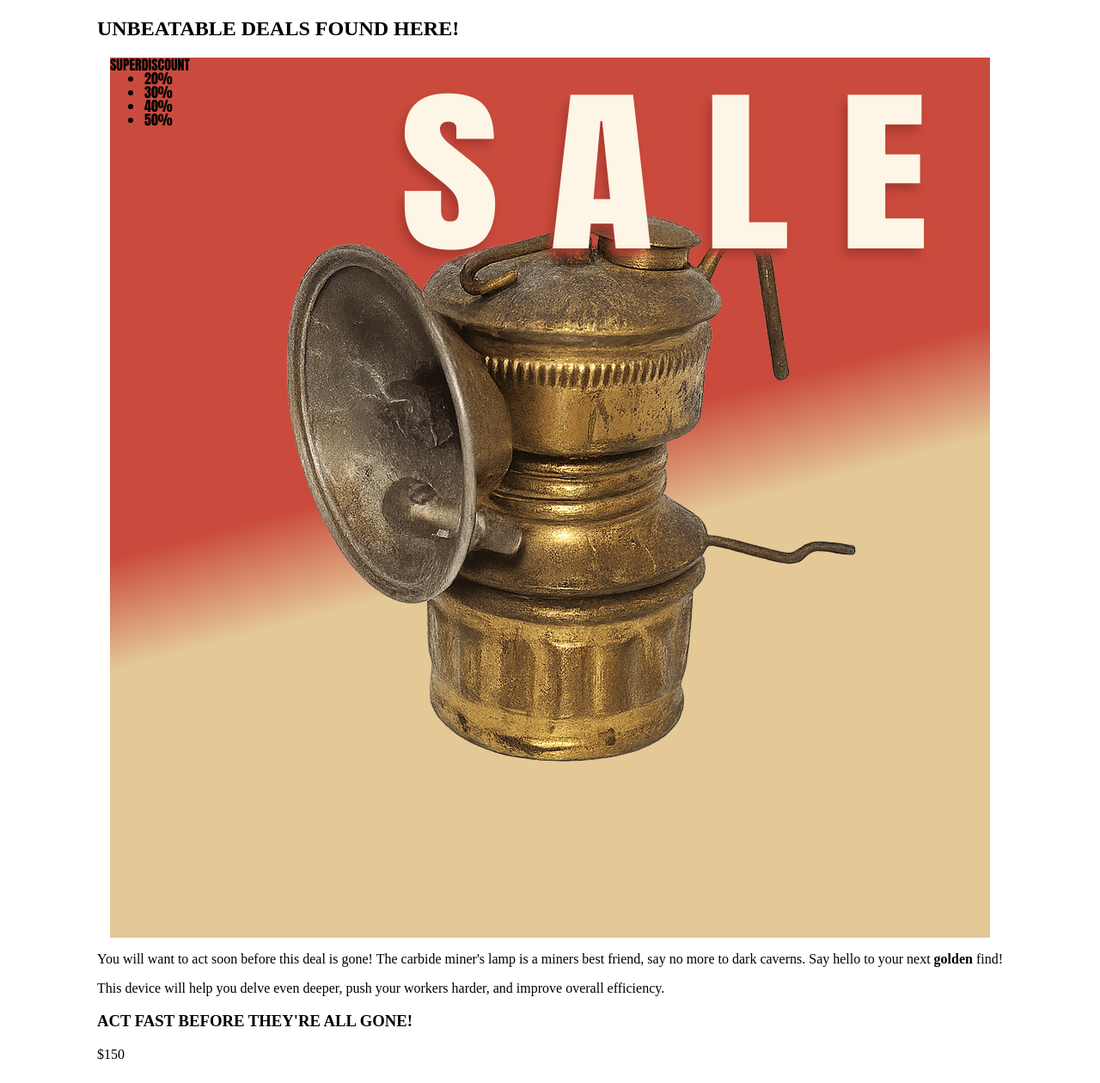
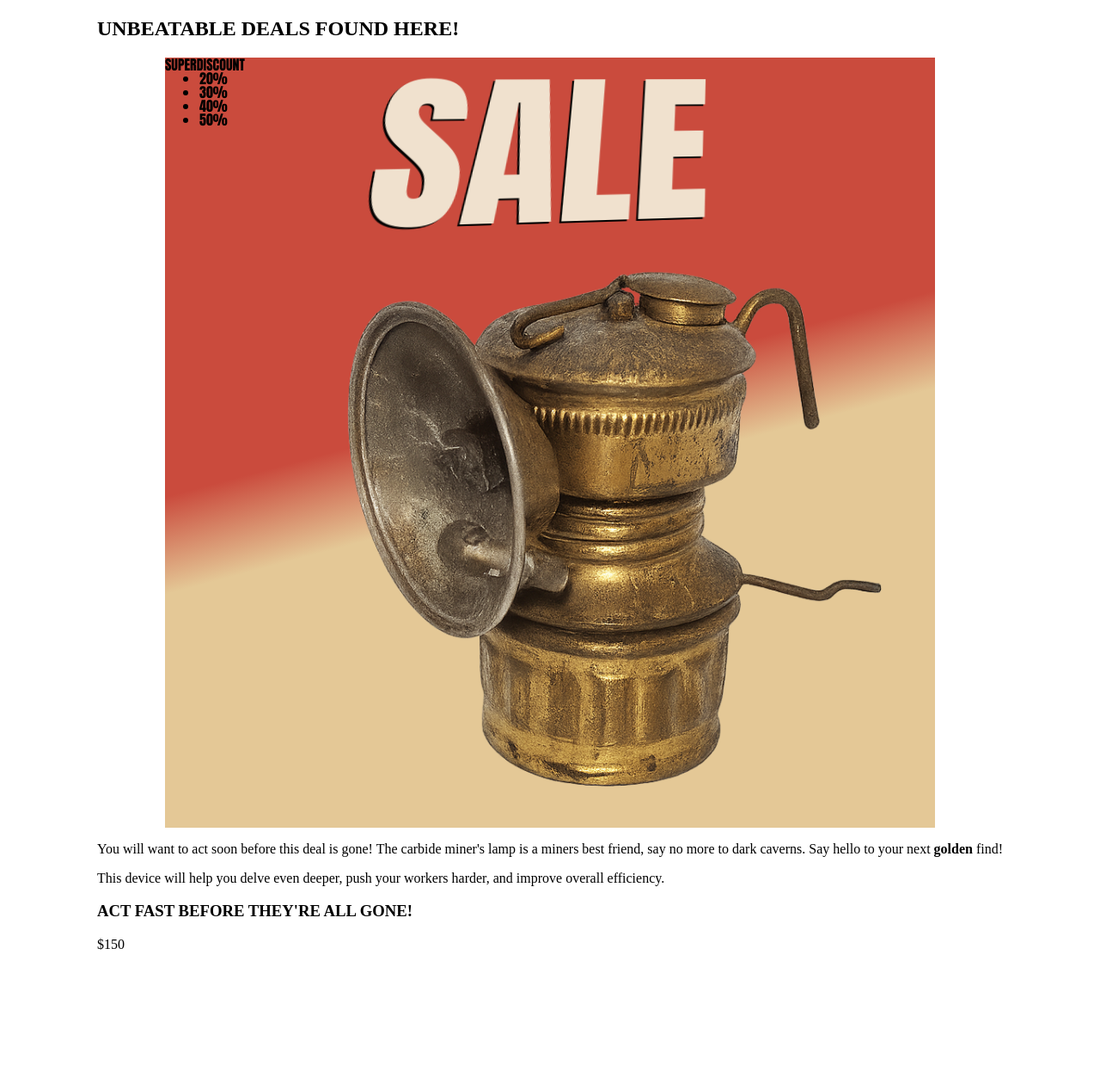
Before and after one commit to joshjunnola-cell/COMP1002-25f, a PHP site: page / in a window 1280 px wide. Shown: the part 142-1402 px from the top of the page at 86% size. After the commit the page ends 1247 px from the top, so only its background shows below. Run offline with PHP 8.4, Linux system fonts and the light colour scheme.

Commit message:
changed formatting of image and sale div, added css

```diff
--- a/Project-1/index.html
+++ b/Project-1/index.html
@@ -24,14 +24,18 @@
     <main>
         <h2>UNBEATABLE DEALS FOUND HERE!</h2>
         <!--image found here https://www.google.com/url?sa=i&url=https%3A%2F%2Fwww.shutterstock.com%2Fsearch%2Fcarbide-lamp&psig=AOvVaw2_4IrU7iZ9f45oyk3kZjAl&ust=1764555619673000&source=images&cd=vfe&opi=89978449&ved=0CBUQjRxqFwoTCOjIqY3omJEDFQAAAAAdAAAAABAM-->
-        <!--sale sign inspired by https://m.media-amazon.com/images/I/71iBdqKNQ+L.jpg-->
+        <!--sale sign inspired by https://m.media-amazon.com/images/I/71iBdqKNQ+L.jpg -->
         <div class="saleSign">
-            <div class="sale">
-            <span class="saleS">S</span>
+            <img src="./images/antique-brass-carbid.png" alt="Image of an antique Carbide lamp" class="lamp" />
+            <!-- background-image: url(../images/antique-brass-carbid.png); used ai to remove background -->
+
+            <div class="promoSign"><h2 class="sale">SALE</h2></div>
+
+            <!-- <span class="saleS">S</span>
             <span class="saleA">A</span>
             <span class="saleL">L</span>
-            <span class="saleE">E</span>
-            </div>
+            <span class="saleE">E</span> -->
+
             <div class="discount">SUPERDISCOUNT</div>
             <div class="percent">
                 <ul>
--- a/Project-1/style/styles.css
+++ b/Project-1/style/styles.css
@@ -7,29 +7,47 @@ html{
 
 .saleSign{
     position: relative;
-    background:url(../images/antique-brass-carbid.png), linear-gradient(165deg, #ca4b3d 45%, #e4c896 55%);
-    /* background-image: url(../images/antique-brass-carbid.png); used ai to remove background */
+    background:linear-gradient(165deg, #ca4b3d 45%, #e4c896 55%);
     background-position: center;
     background-size: contain;
     background-repeat: no-repeat;
-    width: 1024px;
-    height: 1024px;
+    width: 70vw;
+    height: 70vw;
+    max-width: 1024px;
+    max-height: 1024px;
     margin: auto;
     font-family: Impact, Haettenschweiler, 'Arial Narrow Bold', sans-serif;
+}
+
+.lamp {
+    position: absolute;
+    width: 75vw;
+    height: 75vw;
+    max-width: 1024px;
+    max-height: 1024px;
+    left: 20px;
+    top: 80px;
 }
 
 .sale, .discount, .percent {
     position: absolute;
     line-height: 1;
     text-align: center;
+    margin: 0;
+    padding: 0;
+}
+
+.promoSign {
+    perspective: 200px;
 }
 
 .sale{
-    left: 38%;
-    top: 30px;
+    left: 25%;
+    top: 15px;
     letter-spacing: 0;
-    font-size: 13em;
-    color: #fdf5e6;
-    text-shadow: -4px 8px 10px #a83a2e;
-    transform: scale(1.2,1);
+    font-size: 200px;
+    color: #f0e1ce;
+    text-shadow: -2px 2px 0px #000000;
+    transform: rotateX(5deg) rotateY(2deg) scaleX(1.2) skewX(-5deg);
+    transform-origin: left bottom;
 }
```
